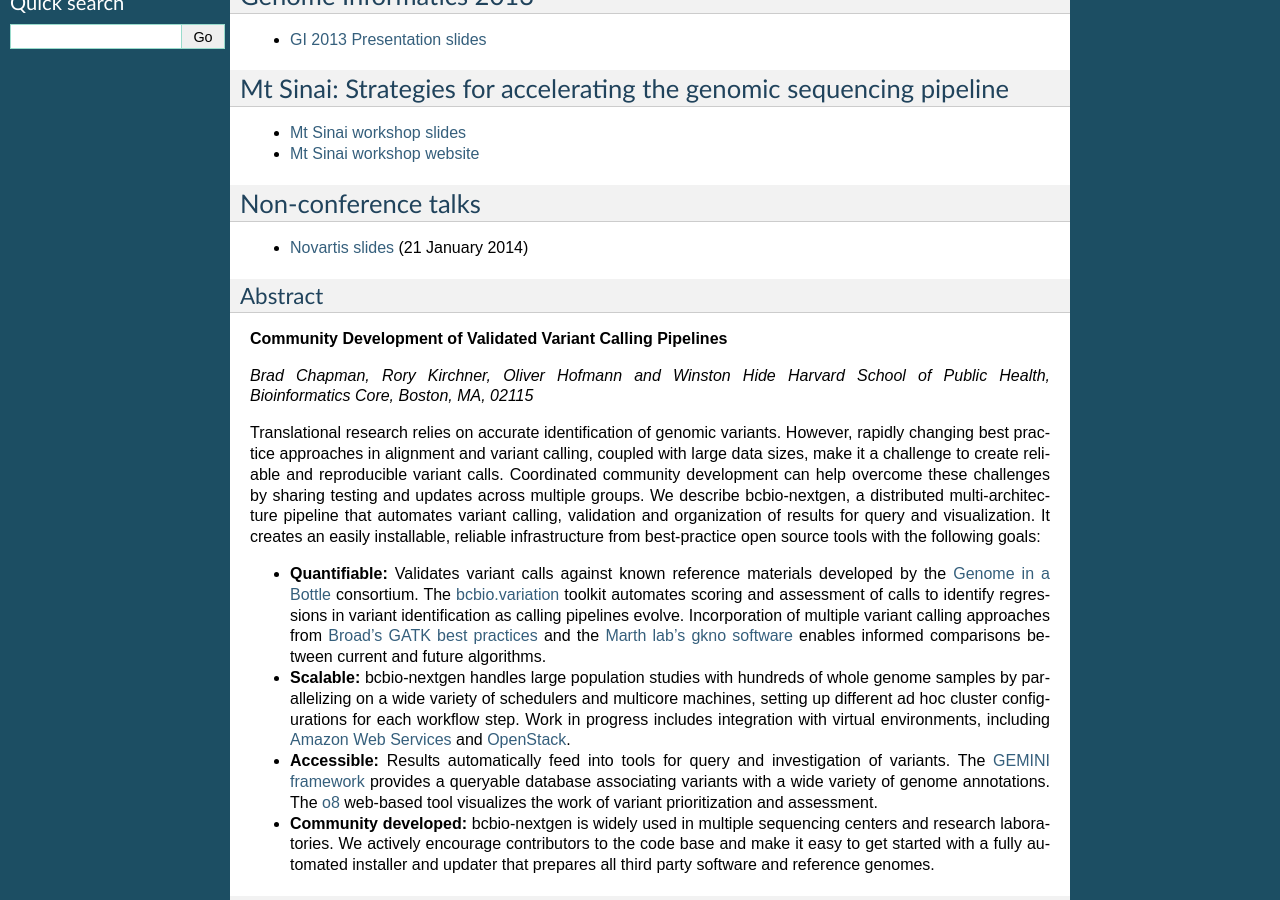
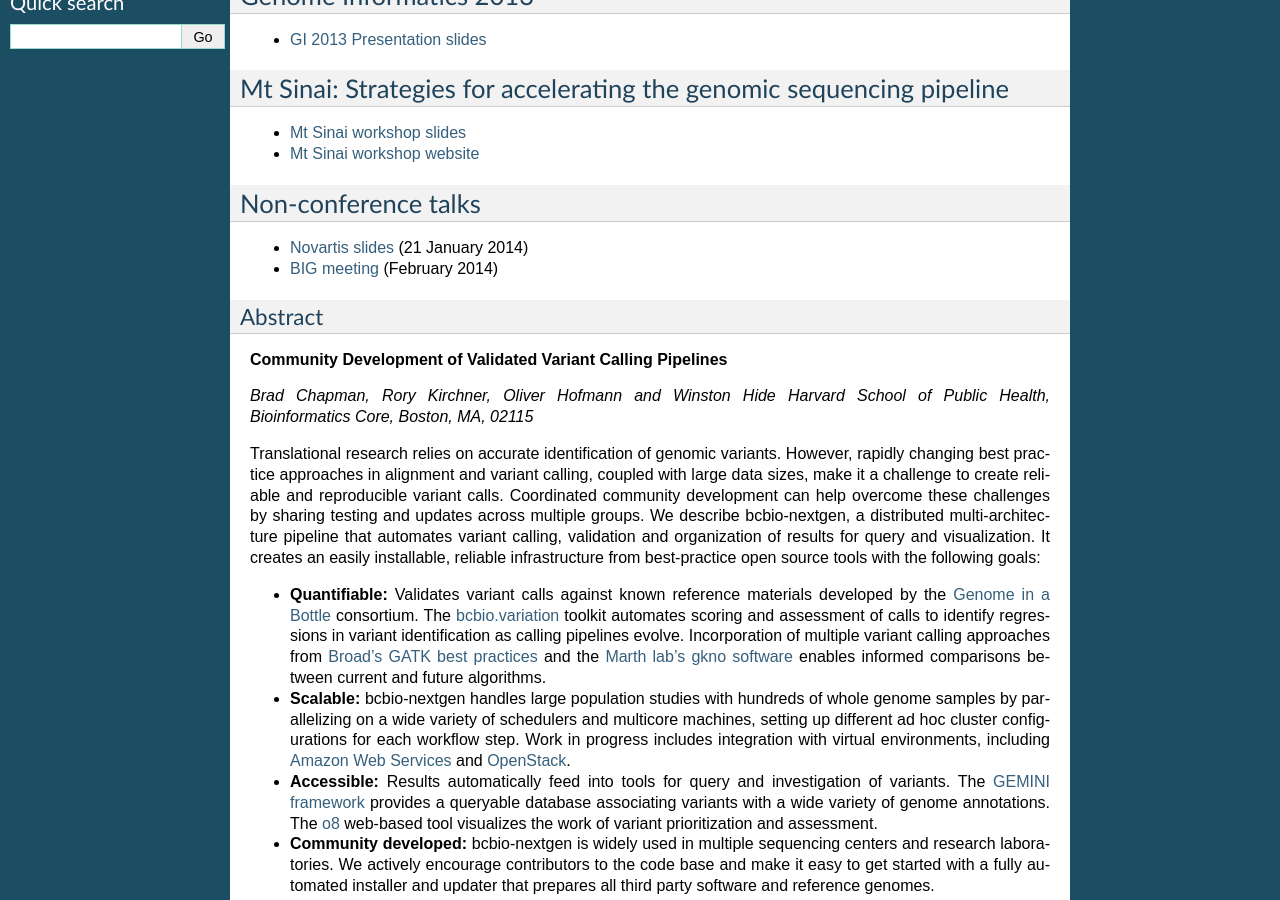
Before and after one commit to bcbio/bcbio-nextgen, a Sphinx documentation site: the page built from docs/contents/presentations.rst, in a window 1280 px wide and 900 px high, scrolled down 484 px. Built offline with Sphinx 7.4.7, drawn with Linux system fonts in a browser that asks for light colours.

Commit message:
Added RNA-seq slides from Feb. 2014 BIG meeting.

```diff
--- a/docs/contents/presentations.rst
+++ b/docs/contents/presentations.rst
@@ -35,6 +35,7 @@ Non-conference talks
 --------------------
 
 - `Novartis slides`_ (21 January 2014)
+- `BIG meeting`_ (February 2014)
 
 Abstract
 ~~~~~~~~
@@ -131,3 +132,4 @@ Links from the presentation
 .. _Mt Sinai workshop website: http://www.hpcwire.com/event/strategies-accelerating-genomic-sequencing-pipeline/
 .. _Mt Sinai workshop slides: https://github.com/chapmanb/bcbb/raw/master/talks/mtsinai2013_bcbio_nextgen/chapman_mtsinai_bcbio.pdf
 .. _Novartis slides: https://github.com/chapmanb/bcbb/raw/master/talks/novartis2014_bcbio_nextgen/chapman_bcbio.pdf
+.. _BIG meeting: https://github.com/roryk/spliced-blog/blob/master/talks/BIG-meeting-feb-2014.pdf
```
